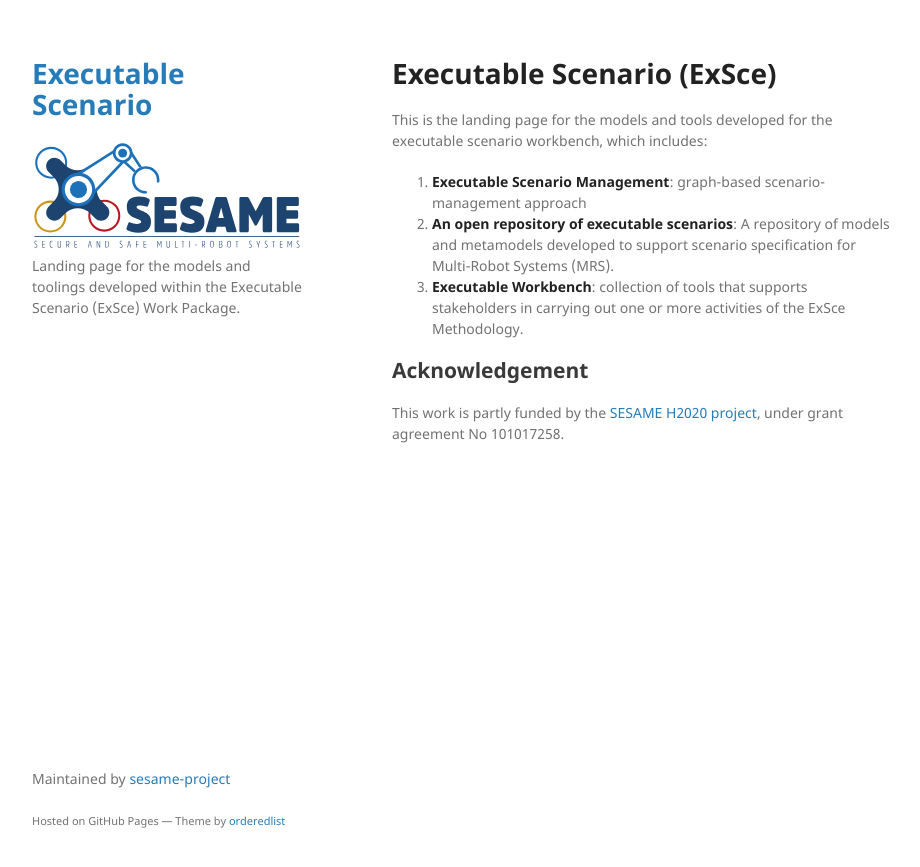
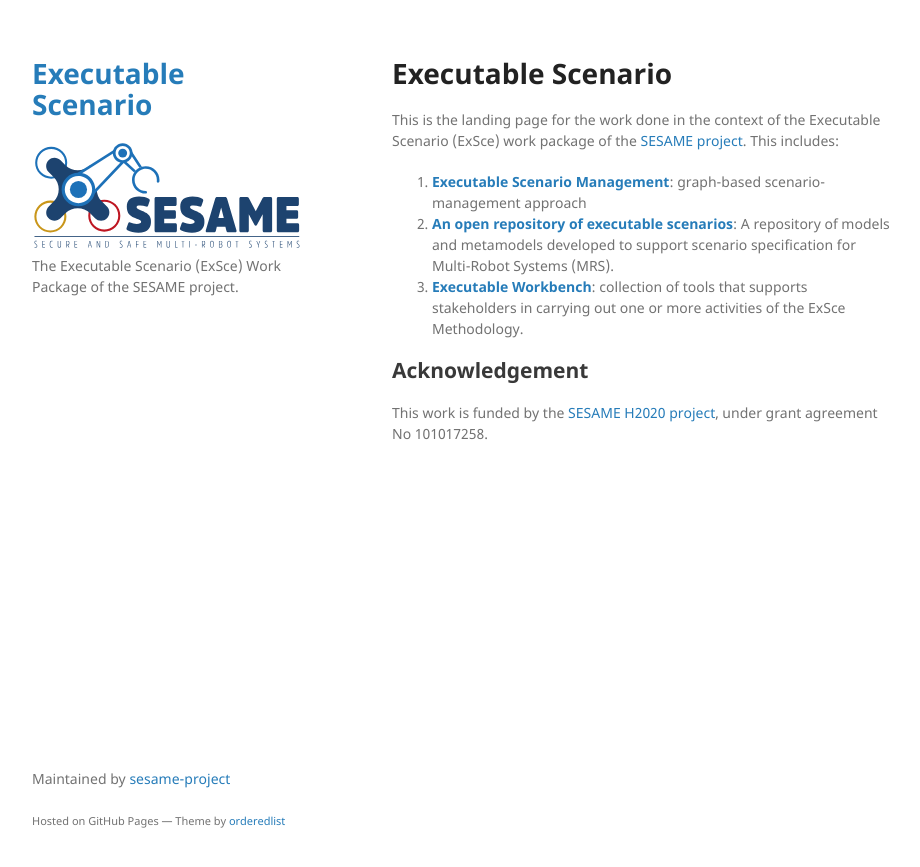
Before and after one commit to sesame-project/exsce, a Jekyll site: the page built from index.md, in a window 1280 px wide. Shown: the top 867 px of the page, without its empty margins (178-1098 px from the left). Built offline with Jekyll 4.4.1, drawn with Linux system fonts in a browser that asks for light colours; our own code applies the rules of GitHub Pages for plain Markdown files.

Commit message:
update page description, styling

```diff
--- a/_config.yml
+++ b/_config.yml
@@ -5,7 +5,7 @@ plugins:
 # General infos
 title: Executable Scenario
 logo: assets/img/sesame_logo_tagline.svg
-description: Landing page for the models and toolings developed within the Executable Scenario (ExSce) Work Package.
+description: The Executable Scenario (ExSce) Work Package of the SESAME project.
 show_downloads: false
 google_analytics:
 theme: jekyll-theme-minimal
--- a/index.md
+++ b/index.md
@@ -1,19 +1,19 @@
 ---
 layout: default
 ---
-# Executable Scenario (ExSce)
+# Executable Scenario
 
-This is the landing page for the models and tools developed for the executable scenario workbench,
-which includes:
+This is the landing page for the work done in the context of the Executable Scenario (ExSce) work package
+of the [SESAME project](https://www.sesame-project.org/). This includes:
 
-1. [**Executable Scenario Management**](TODO): graph-based scenario-management approach
-2. [**An open repository of executable scenarios**](exsce-repo.md):
+1. **[Executable Scenario Management](TODO)**: graph-based scenario-management approach
+2. **[An open repository of executable scenarios](exsce-repo.md)**:
     A repository of models and metamodels developed to support scenario specification for
     Multi-Robot Systems (MRS).
-3. [**Executable Workbench**](exsce-workbench.md): collection of tools that supports stakeholders
+3. **[Executable Workbench](exsce-workbench.md)**: collection of tools that supports stakeholders
     in carrying out one or more activities of the ExSce Methodology.
 
 ## Acknowledgement
 
-This work is partly funded by the [SESAME H2020 project](https://www.sesame-project.org/),
+This work is funded by the [SESAME H2020 project](https://www.sesame-project.org/),
 under grant agreement No 101017258.
```
